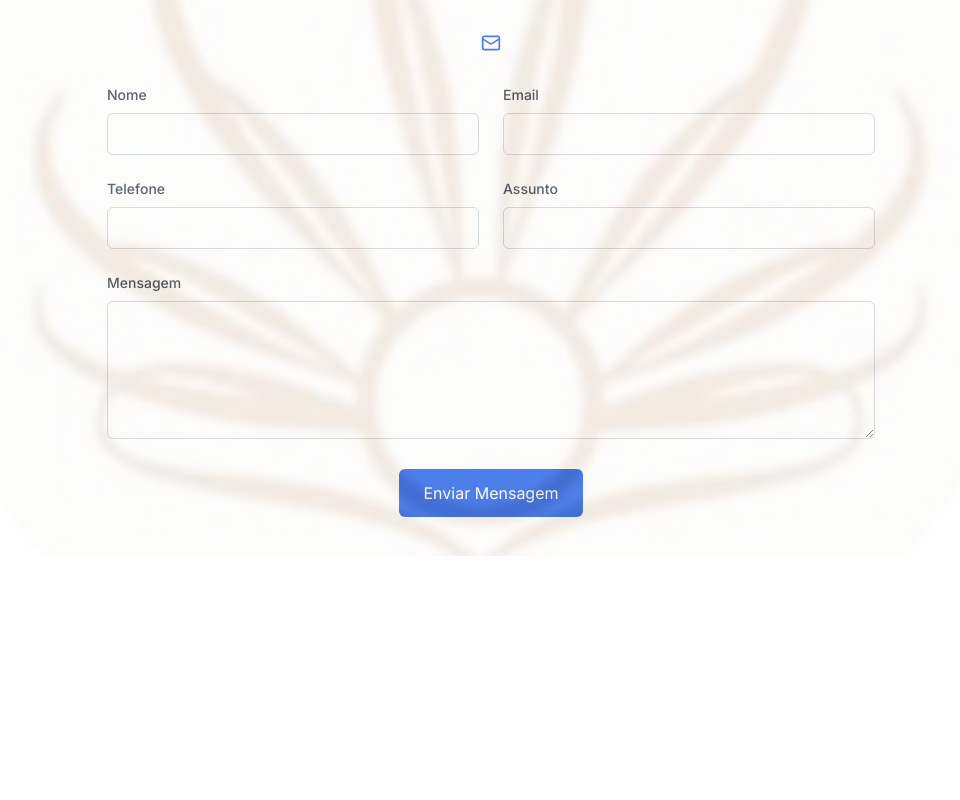
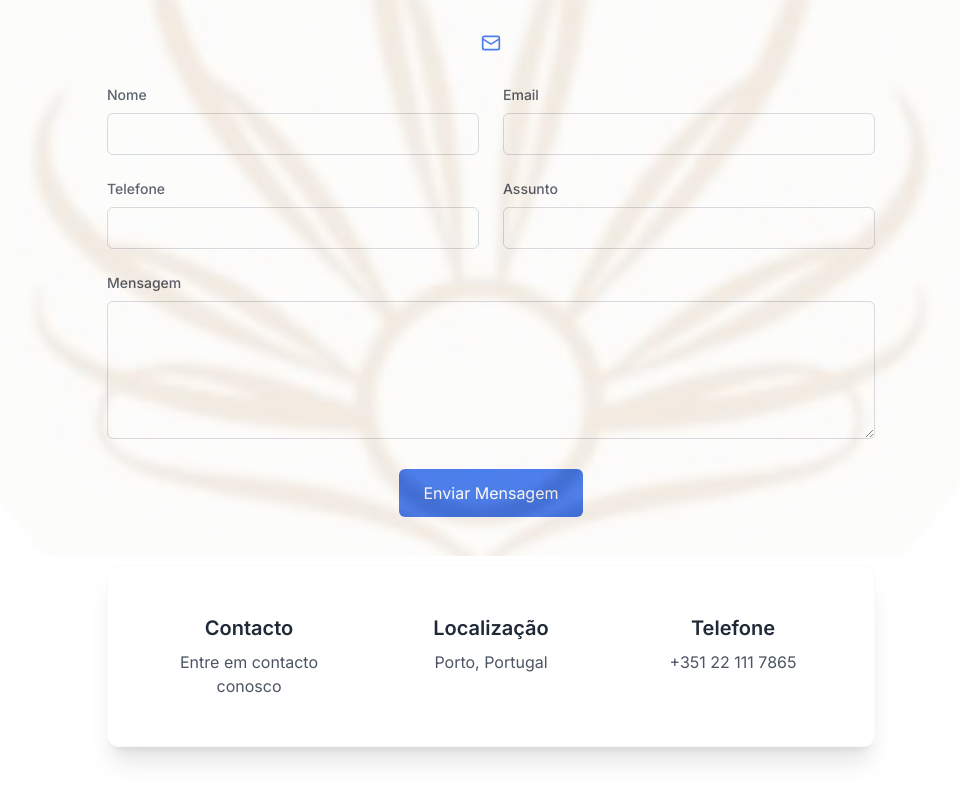
Before and after one commit to Ryan-Carloso/perola-humana, a Next.js app: page /contacto in a window 1280 px wide. Shown: the part 244-1044 px from the top of the page, without its empty margins (149-1109 px from the left). Before the commit the page ends 825 px from the top, so only its background shows below. Built offline with nearby package versions, Linux system fonts and the light colour scheme.

Commit message:
add number telemovel

```diff
--- a/components/contact-section.tsx
+++ b/components/contact-section.tsx
@@ -148,6 +148,26 @@ export default function ContactSection() {
               </button>
             </div>
           </form>
+
+          {/* Informações de contato com design melhorado */}
+          <div className="mt-12 bg-white/5 backdrop-blur-sm rounded-xl p-8 border border-gray-200/20 shadow-xl">
+            <div className="grid grid-cols-1 md:grid-cols-3 gap-6 text-center">
+              <div className="p-4 rounded-lg hover:bg-white/5 transition-colors duration-300">
+                <h3 className="text-xl font-semibold text-gray-800 mb-2">Contacto</h3>
+                <p className="text-gray-600">Entre em contacto conosco</p>
+              </div>
+
+              <div className="p-4 rounded-lg hover:bg-white/5 transition-colors duration-300">
+                <h3 className="text-xl font-semibold text-gray-800 mb-2">Localização</h3>
+                <p className="text-gray-600">Porto, Portugal</p>
+              </div>
+
+              <div className="p-4 rounded-lg hover:bg-white/5 transition-colors duration-300">
+                <h3 className="text-xl font-semibold text-gray-800 mb-2">Telefone</h3>
+                <p className="text-gray-600">+351 22 111 7865</p>
+              </div>
+            </div>
+          </div>
         </div>
       </div>
     </section>
```
